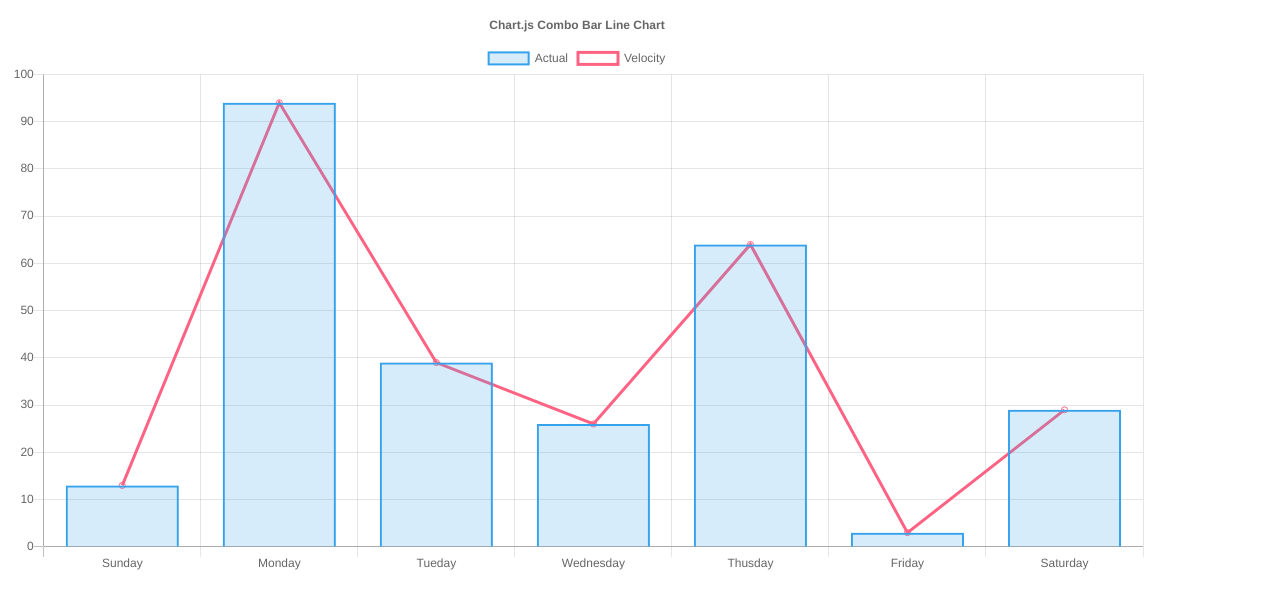
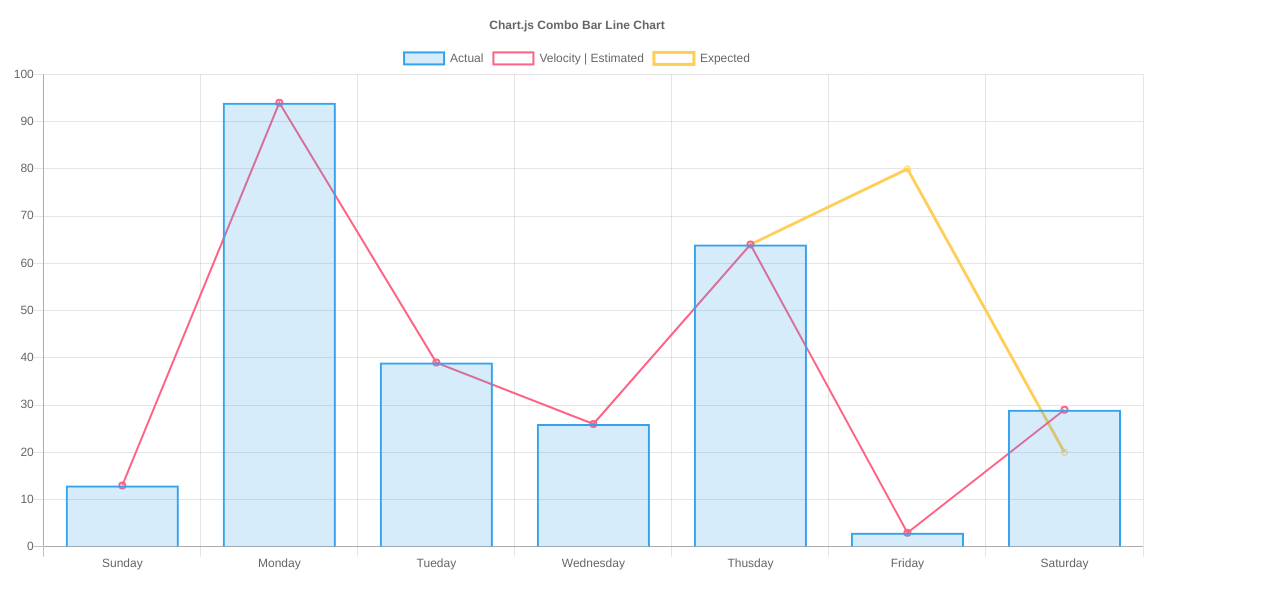
Before and after one commit to zugarzeeker/burndown-chart, a plain HTML site: page index.html in a window 1280 px wide. Drawn offline with nearby package versions, Linux system fonts and the light colour scheme.

Commit message:
Expected line

```diff
--- a/index.html
+++ b/index.html
@@ -40,13 +40,20 @@
             }, {
                 type: 'line',
                 tension: 0,
-                label: 'Velocity',
+                label: 'Velocity | Estimated',
                 backgroundColor: "rgba(255,99,132, 0)",
                 data: data,
                 borderColor: "rgba(255,99,132,1)",
-                // borderWidth: 2
-            }, ]
-
+                borderWidth: 2
+            }, {
+                type: 'line',
+                tension: 0,
+                label: 'Expected',
+                backgroundColor: "rgba(255,99,132, 0)",
+                data: [null, null, null, null, data[4], 80, 20],
+                borderColor: "rgba(255, 206, 86, 1)",
+            }
+          ]
         };
         window.onload = function() {
             var ctx = document.getElementById("canvas").getContext("2d");
```
